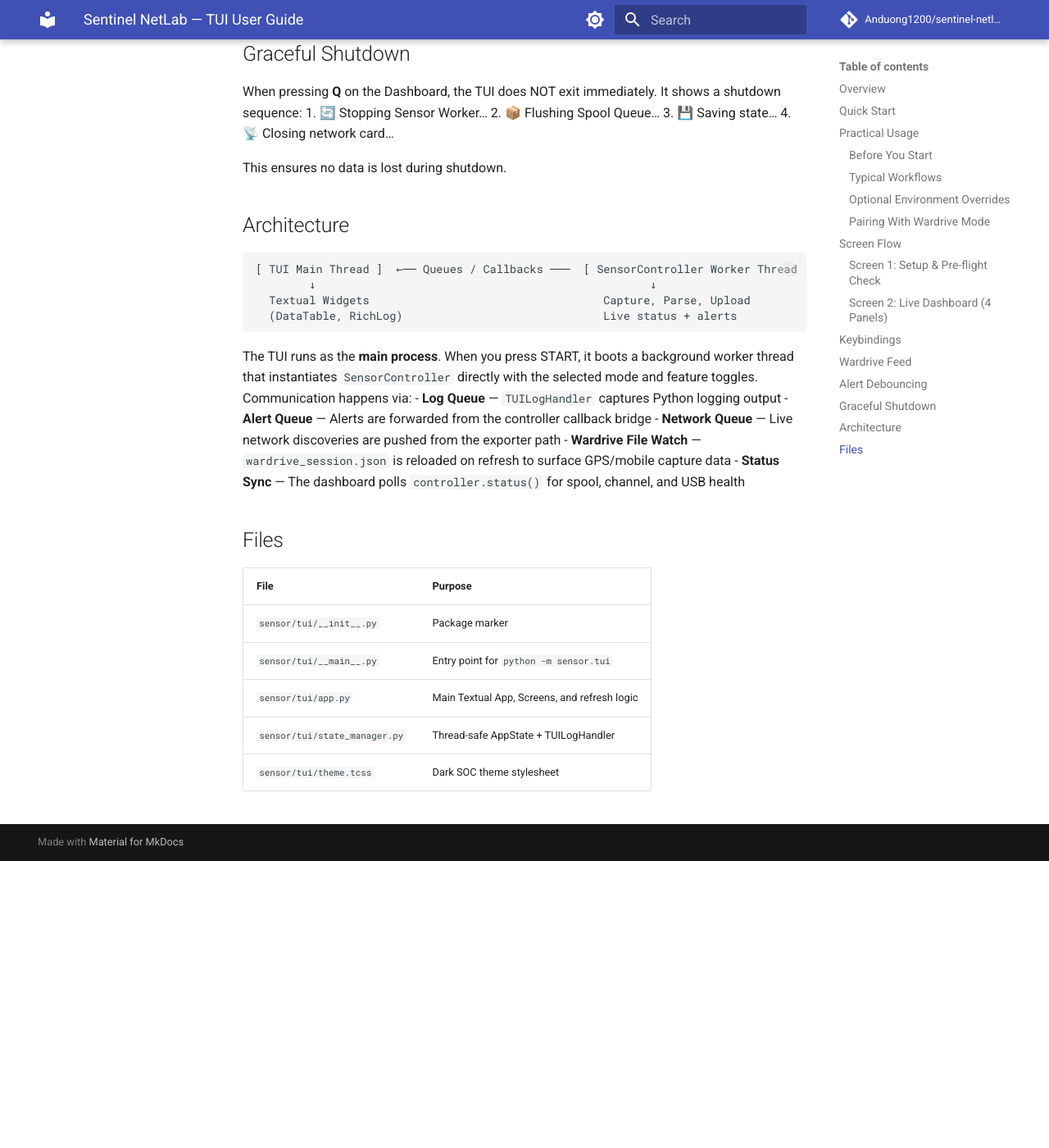
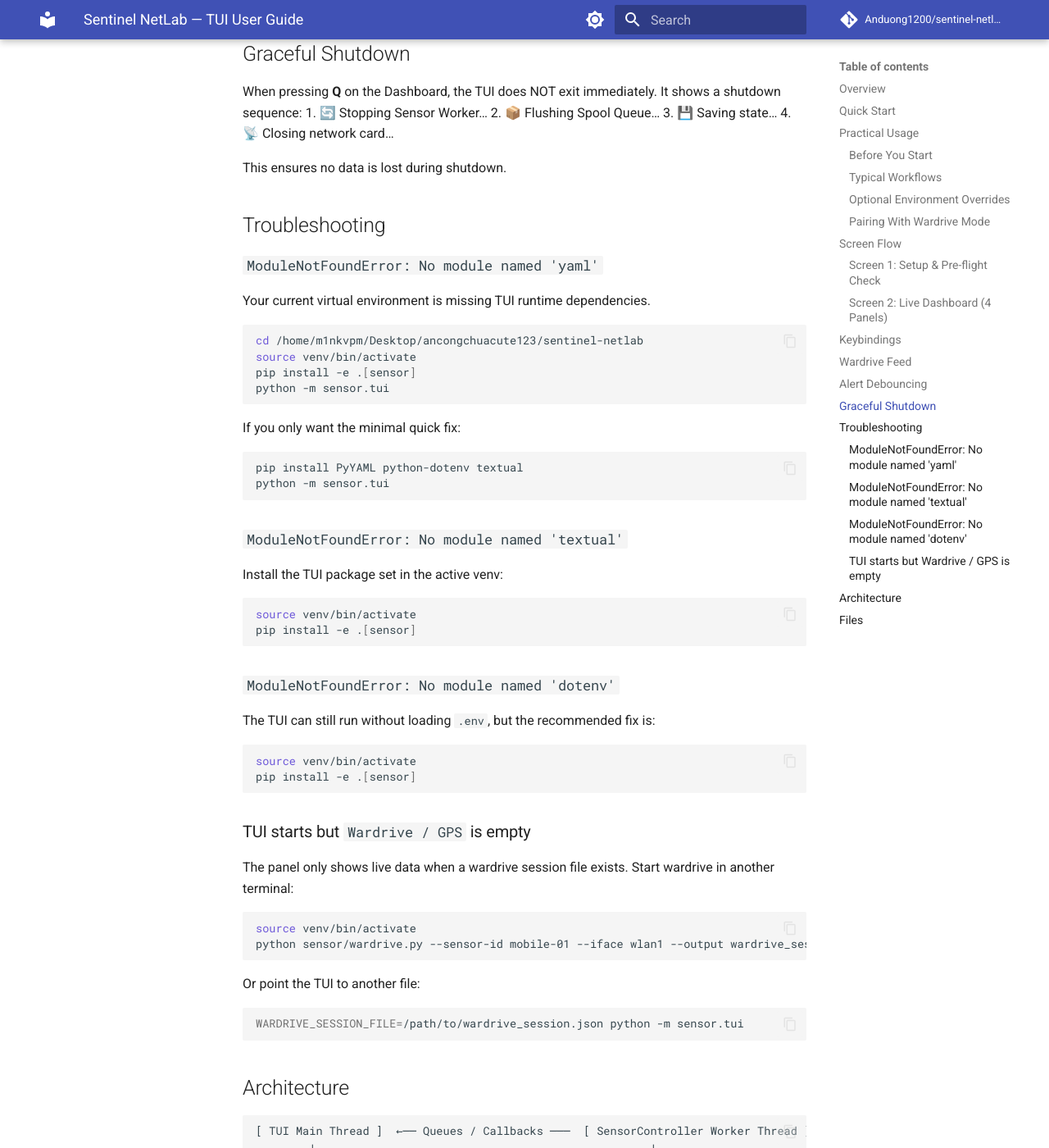
Before and after one commit to Anduong1200/sentinel-netlab, an MkDocs documentation site: the page built from docs/lab/tui_guide.md, in a window 1280 px wide and 1400 px high, scrolled down 4234 px. Shown: the whole window at 82% size. Built offline with MkDocs 1.6.1 and Material for MkDocs 9.7.7, drawn with Linux system fonts in a browser that asks for light colours; comment, search, counter and statistics services are not loaded; before the commit the page ends 5284 px from its top, so only the background shows below that.

Commit message:
Format fixing

````diff
--- a/docs/lab/tui_guide.md
+++ b/docs/lab/tui_guide.md
@@ -186,6 +186,59 @@ When pressing **Q** on the Dashboard, the TUI does NOT exit immediately. It show
 
 This ensures no data is lost during shutdown.
 
+## Troubleshooting
+
+### `ModuleNotFoundError: No module named 'yaml'`
+
+Your current virtual environment is missing TUI runtime dependencies.
+
+```bash
+cd /home/m1nkvpm/Desktop/ancongchuacute123/sentinel-netlab
+source venv/bin/activate
+pip install -e .[sensor]
+python -m sensor.tui
+```
+
+If you only want the minimal quick fix:
+
+```bash
+pip install PyYAML python-dotenv textual
+python -m sensor.tui
+```
+
+### `ModuleNotFoundError: No module named 'textual'`
+
+Install the TUI package set in the active venv:
+
+```bash
+source venv/bin/activate
+pip install -e .[sensor]
+```
+
+### `ModuleNotFoundError: No module named 'dotenv'`
+
+The TUI can still run without loading `.env`, but the recommended fix is:
+
+```bash
+source venv/bin/activate
+pip install -e .[sensor]
+```
+
+### TUI starts but `Wardrive / GPS` is empty
+
+The panel only shows live data when a wardrive session file exists. Start wardrive in another terminal:
+
+```bash
+source venv/bin/activate
+python sensor/wardrive.py --sensor-id mobile-01 --iface wlan1 --output wardrive_session.json
+```
+
+Or point the TUI to another file:
+
+```bash
+WARDRIVE_SESSION_FILE=/path/to/wardrive_session.json python -m sensor.tui
+```
+
 ## Architecture
 
 ```
````
Also changed, not shown: config.yaml (added, +60 -0 lines), 5 other files.
